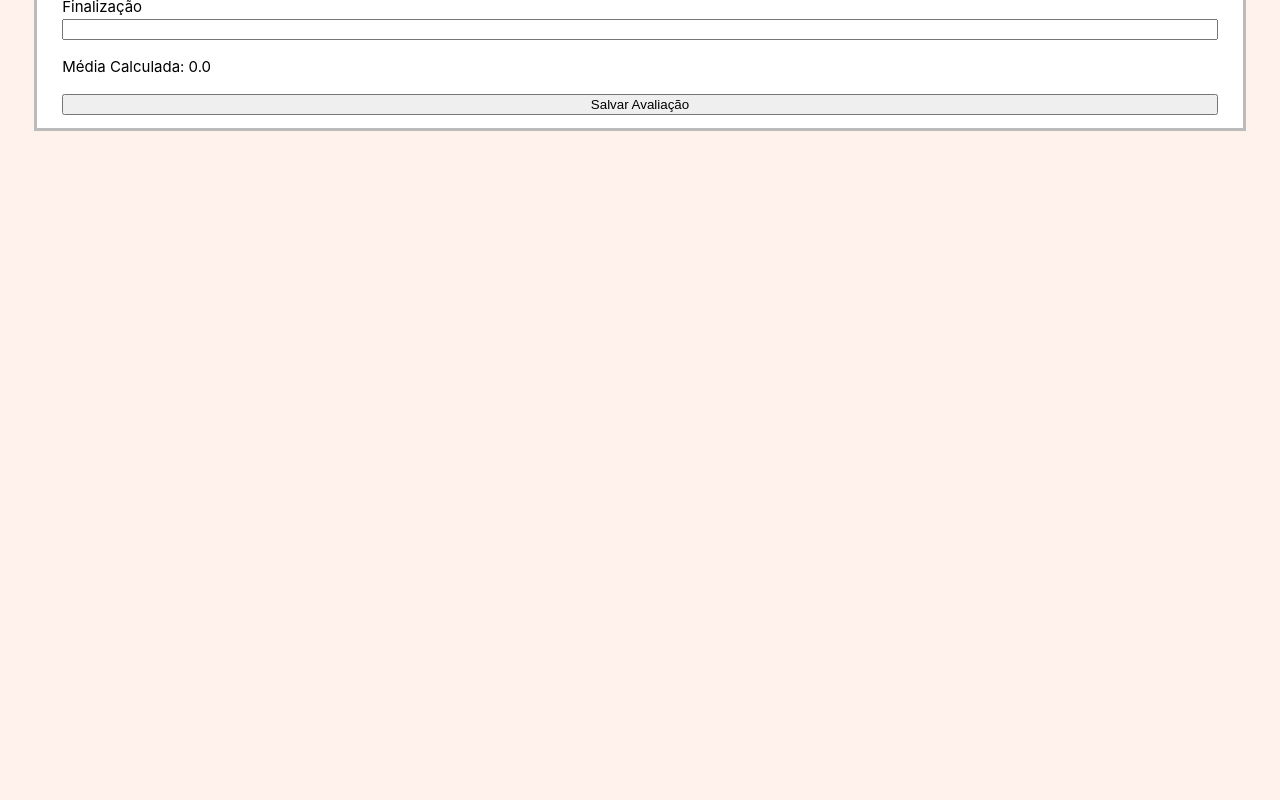
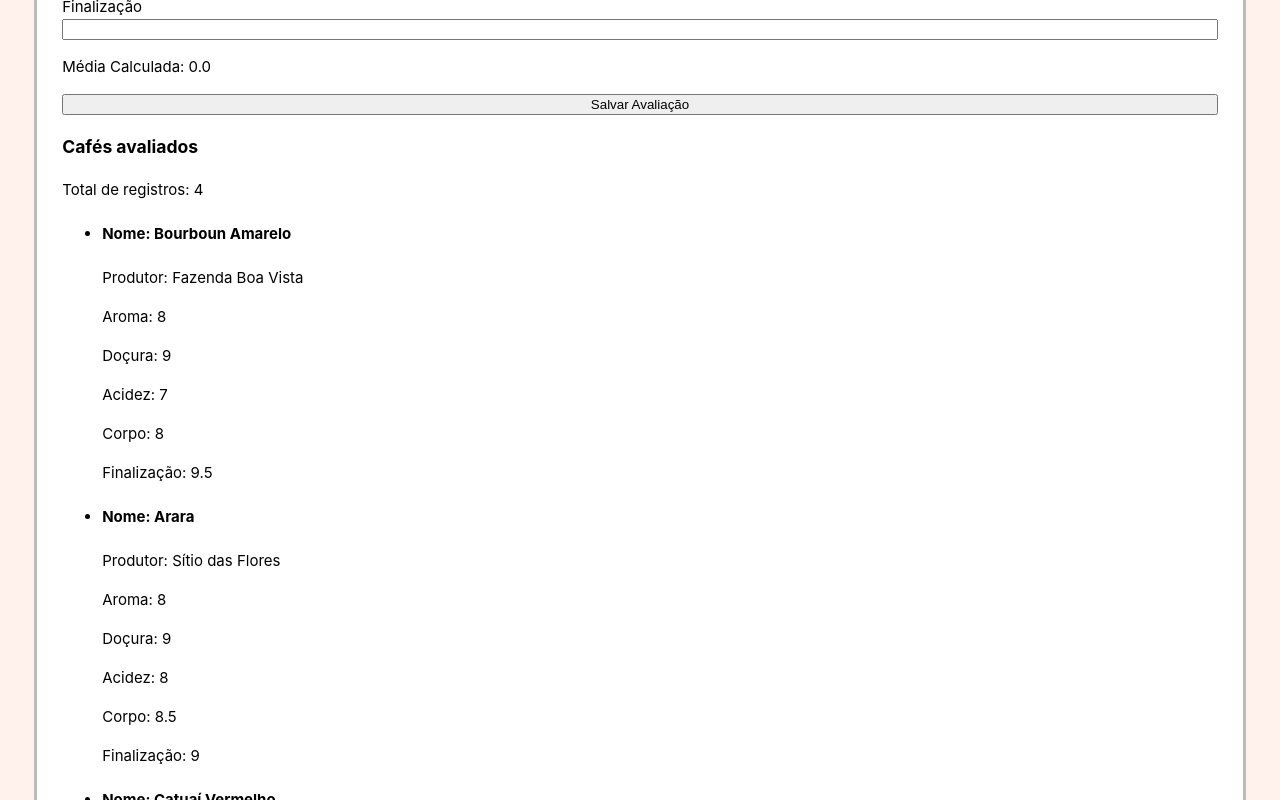
Before and after one commit to Lucas-ElielL/atividade-cafe, a Vue app: page /avaliacao in a window 1280 px wide. Shown: the part 600-1400 px from the top of the page. Before the commit the page ends 867 px from the top, so only its background shows below. Built offline with nearby package versions, Linux system fonts and the light colour scheme.

Commit message:
FEAT #12: Continuação da página avaliações e do corpo do projeto, sem estilização ainda

```diff
--- a/src/data/cafes.js
+++ b/src/data/cafes.js
@@ -40,3 +40,4 @@ const cafes = [
     produtor: 'Fazenda Monte Alegre'
   }
 ]
+export { cafes };
--- a/src/views/AvaliacaoView.vue
+++ b/src/views/AvaliacaoView.vue
@@ -1,4 +1,5 @@
 <script setup>
+import { cafes } from '@/data/cafes';
 </script>
 <template>
   <main>
@@ -37,6 +38,21 @@
       <button type="submit">Salvar Avaliação</button>
     </form>
   </section>
+  <section>
+    <h3>Cafés avaliados</h3>
+    <p>Total de registros: {{ cafes.length }}</p>
+    <ul>
+      <li v-for="cafe in cafes" :key="cafe.id">
+        <h4>Nome: {{ cafe.nome }}</h4>
+        <p><span>Produtor: {{ cafe.produtor }}</span></p>
+        <p>Aroma: {{ cafe.aroma }}</p>
+        <p>Doçura: {{ cafe.docura }}</p>
+        <p>Acidez: {{ cafe.acidez }}</p>
+        <p>Corpo: {{ cafe.corpo }}</p>
+        <p>Finalização: {{ cafe.finalizacao }}</p>
+      </li>
+    </ul>
+  </section>
   </main>
 </template>
 <style scoped>
```
